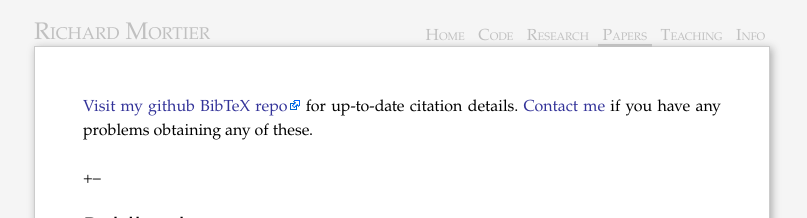
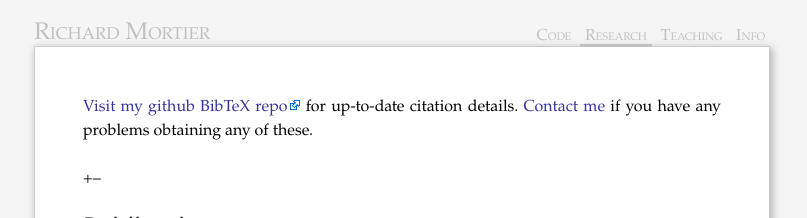
Before and after one commit to mor1/mort-www, a Jekyll site: the page built from papers/index.md, in a window 1280 px wide and 900 px high. Shown: the top 218 px of the window, without its empty margins (238-1045 px from the left). Built offline with Jekyll 4.4.1, drawn with Linux system fonts in a browser that asks for light colours; Markdown is read by kramdown in place of the engine named in the settings.

Commit message:
[papers] remove papers and home from header

```diff
--- a/_includes/header.html
+++ b/_includes/header.html
@@ -2,10 +2,8 @@
 	<a href="{{ site.url_root }}" title="Richard Mortier">Richard Mortier</a>
 </h1>
 <ul>
-  <li><a class="home" href="{{ site.url_root }}">Home</a></li>
   <li><a class="code" href="{{ site.url_root }}code/">Code</a></li>
   <li><a class="research" href="{{ site.url_root }}research/">Research</a></li>
-  <li><a class="papers" href="{{ site.url_root }}papers/">Papers</a></li>
   <li><a class="teaching" href="{{ site.url_root }}teaching/">Teaching</a></li>
   <li><a class="info" href="{{ site.url_root }}info/">Info</a></li>
 </ul>
--- a/papers/index.md
+++ b/papers/index.md
@@ -1,6 +1,6 @@
 ---
 layout: default
-section: papers
+section: research
 title: papers
 parent: mort
 js: [jquery.tmpl, papers]
```
Also changed, not shown: research/index.md (+2 -0 lines).
